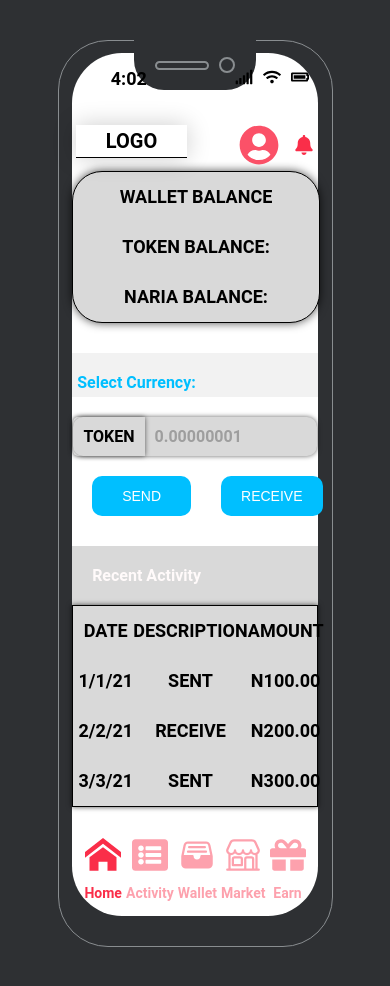
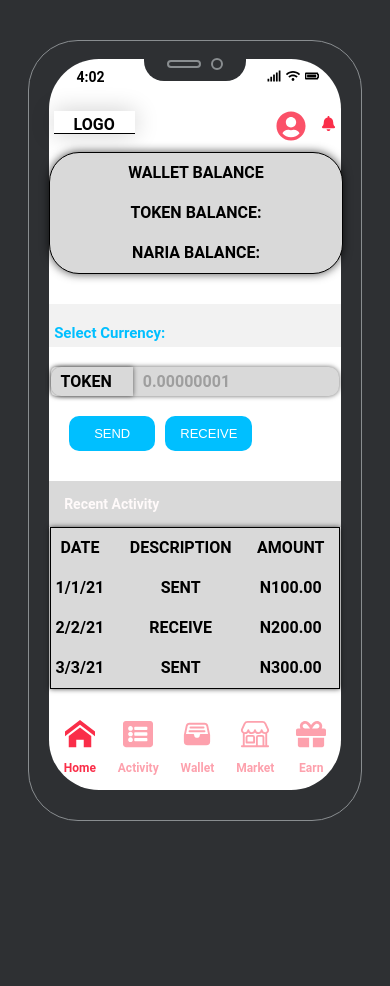
Before and after one commit to mmajudith/simple-react-app, a React (Create React App) app: page / in a window 390 px wide. After the commit the page ends 861 px from the top, so only its background shows below. Built offline with nearby package versions, Linux system fonts and the light colour scheme.

Commit message:
Simple App

```diff
--- a/src/components/Header.js
+++ b/src/components/Header.js
@@ -18,7 +18,7 @@ function Header() {
           <div className="networks">
               <FaSignal className="marginLeft"/>
               <FaWifi className="marginLeft"/>
-              <FaBatteryFull className="marginLeft"/>
+              <FaBatteryFull className="marginLeft" id="marRight"/>
           </div>
       </div>
 
--- a/src/index.css
+++ b/src/index.css
@@ -52,8 +52,17 @@
 }
 
 @media screen and (max-width: 500px) {
+  .container{
+    width: 85%;
+    height: 100%;
+    margin: 40px auto;
+    border-radius: 50px;
+    border: 1px solid hsl(205,3%,55%);
+  }
+
   .border{
-    width: 90%;
-    margin-top: 4.5%;
+    width: 88%;
+    margin-top: 5.5%;
+    margin-bottom: 2px;
   }
 }
--- a/src/styles/activity.css
+++ b/src/styles/activity.css
@@ -39,6 +39,18 @@
 
 @media screen and (max-width: 768px){
     .recent-acts{
+        font-size: 18px;
+    }
+}
+
+@media screen and (max-width: 768px){
+
+    .activities-container > p{
+        padding: 15px;
+        font-size: 14px;
+    }
+
+    .recent-acts{
         width: 99%;
         height: 100%;
         margin: auto auto;
@@ -47,8 +59,8 @@
         justify-content: space-between;
         text-align: center;
         font-weight: 700;
-        line-height: 50px;
-        font-size: 18px;
+        line-height: 40px;
+        font-size: 16px;
         background-color: hsl(0,0%,85%);
         text-transform: uppercase;
         box-shadow: 0px 0px 5px rgba(0, 0, 0, .70);
--- a/src/styles/balance.css
+++ b/src/styles/balance.css
@@ -28,3 +28,10 @@
         font-size: 18px;
     }
   }
+
+@media screen and (max-width: 500px) {
+    .bal{
+        line-height: 40px;
+        font-size: 16px;
+    }
+}
--- a/src/styles/footer.css
+++ b/src/styles/footer.css
@@ -44,3 +44,13 @@ footer{
         font-size: 36px;
     }
 }
+
+@media screen and (max-width: 500px){
+    .footer-wrapper p{
+        font-size: 12px;
+    }
+
+    .footer-wrapper .img{
+        font-size: 30px;
+    }
+}
--- a/src/styles/header.css
+++ b/src/styles/header.css
@@ -118,3 +118,65 @@ header{
         font-size: 20px;
     }
   }
+
+  @media screen and (max-width: 500px) {
+    .app-ear-speak{
+        width: 35%;
+        height: 35px;
+        border-bottom-left-radius: 20px;
+        border-bottom-right-radius: 20px;
+    }
+
+    .app-ear-speak .camera{
+        width: 8px;
+        height: 8px;
+    }
+
+    .app-ear-speak .ear-speak{
+        width: 30px;
+        height: 4px;
+        border: 2px solid hsl(205,3%,55%);
+        border-radius: 50px;
+        margin-right: 5px;
+    }
+
+    .headings{
+        width: 95%;
+        font-size: 14px;
+        top: -25px;
+    }
+
+    .headings > p{
+        font-weight: 700;
+        margin-left: 20px;
+    }
+
+    .headings .networks .marginLeft{
+        margin-left: 5px;
+    }
+
+    #marRight {
+        margin-right: 15px;
+    }
+
+    .logo-wrapper{
+        height: 15px;
+        font-size: 16px;
+        font-weight: 700;
+        padding: 3px 20px;
+        padding-top: 4px;
+    }
+
+    .userNoti-wrapper .user{
+        font-size: 30px;
+    }
+
+    .userNoti-wrapper .bell{
+        font-size: 15px;
+    }
+
+    .userNoti-wrapper{
+        padding-bottom: 5px;
+    }
+
+  }
--- a/src/styles/selectcurrency.css
+++ b/src/styles/selectcurrency.css
@@ -99,3 +99,33 @@
         padding: 12px 20px;
     }
 }
+
+@media screen and (max-width: 768px){
+    .selectCur > p{
+        font-size: 15px;
+    }
+
+    .tok-zeros-wrapper .zeros{
+        width: 75%;
+        padding: 5px 10px;
+    }
+
+    .tok-zeros-wrapper .token{
+        width: 25%;
+        padding: 5px 10px;
+    }
+
+    .button-wrapper button{
+        font-size: 13px;
+        margin: auto auto;
+    }
+
+    .button-wrapper .send{
+        padding: 10px 25px;
+    }
+
+    .button-wrapper .receive{
+        margin-left: 10px;
+        padding: 10px 15px;
+    }
+}
```
